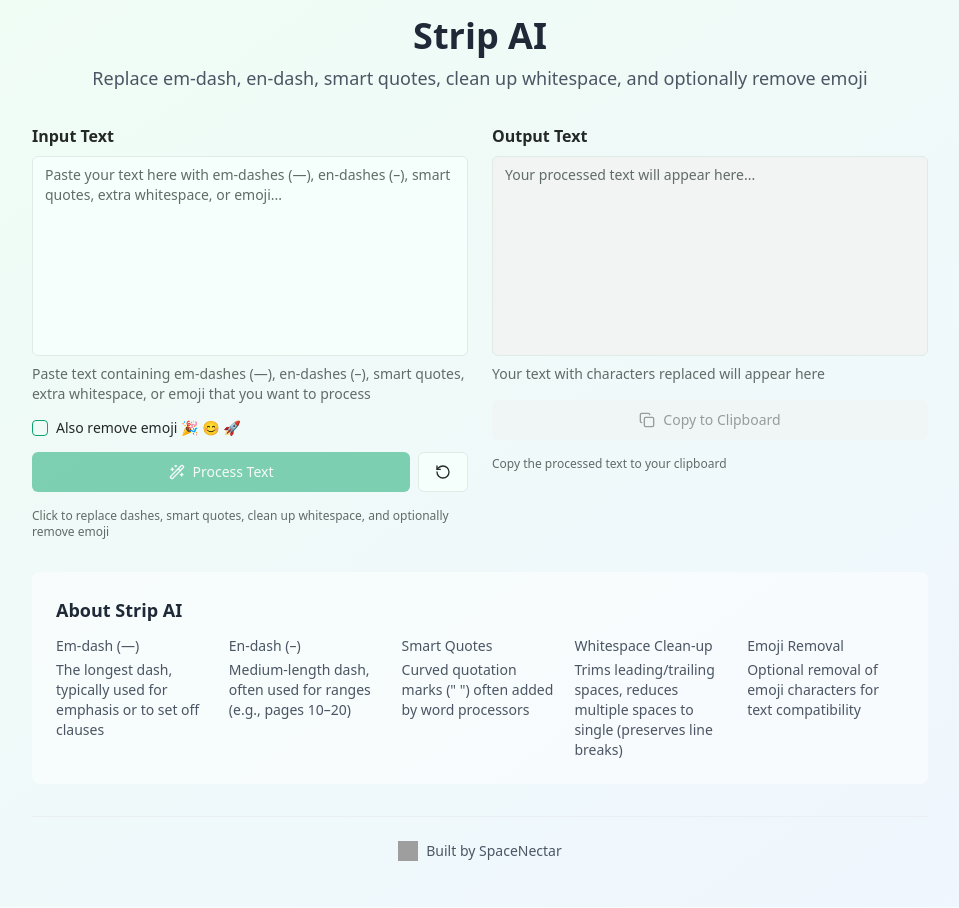
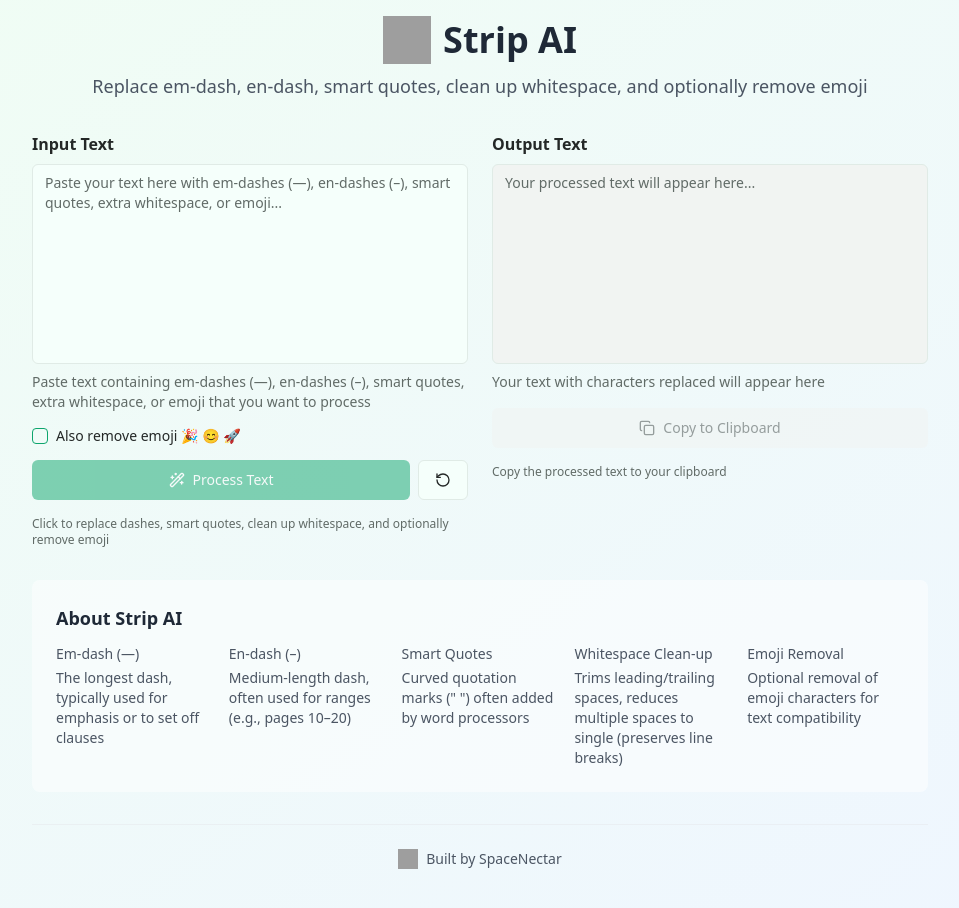
Before and after one commit to foxleigh81/strip-ai, a React (Vite) app: page / in a window 1280 px wide. Shown: the top 908 px of the page, without its empty margins (160-1119 px from the left). Built offline with nearby package versions, Linux system fonts and the light colour scheme; grey boxes are pictures that could not be loaded.

Commit message:
Adds logos to site

```diff
--- a/index.html
+++ b/index.html
@@ -32,7 +32,23 @@
       }
     </style>
 
-    <title>Strip AI - Text Normalizer</title>
+    <link
+      rel="icon"
+      type="image/png"
+      href="/favicon-96x96.png"
+      sizes="96x96"
+    />
+    <link rel="icon" type="image/svg+xml" href="/favicon.svg" />
+    <link rel="shortcut icon" href="/favicon.ico" />
+    <link
+      rel="apple-touch-icon"
+      sizes="180x180"
+      href="/apple-touch-icon.png"
+    />
+    <meta name="apple-mobile-web-app-title" content="Strip AI" />
+    <link rel="manifest" href="/site.webmanifest" />
+
+    <title>Strip AI - De-AI-fy your text</title>
   </head>
   <body>
     <!-- Google tag (gtag.js) -->
--- a/src/App.tsx
+++ b/src/App.tsx
@@ -64,7 +64,14 @@ function App() {
     <div className="min-h-screen bg-gradient-to-br from-green-50 to-blue-50 p-4">
       <div className="mx-auto max-w-4xl space-y-8">
         <header className="text-center">
-          <h1 className="text-4xl font-bold text-gray-800 mb-2">Strip AI</h1>
+          <div className="flex items-center justify-center gap-3 mb-2">
+            <img
+              src="/strip-ai-logo-small.png"
+              alt="Strip AI Logo"
+              className="w-12 h-12"
+            />
+            <h1 className="text-4xl font-bold text-gray-800">Strip AI</h1>
+          </div>
           <p className="text-lg text-gray-600">
             Replace em-dash, en-dash, smart quotes, clean up whitespace, and optionally remove emoji
           </p>
@@ -198,7 +205,7 @@ function App() {
             className="inline-flex items-center gap-2 text-sm text-gray-600 hover:text-gray-800 transition-colors"
           >
             <img
-              src="https://www.spacenectar.io/branding/logos/space-nectar-logo-full-colour-circle.png"
+              src="/space-nectar-logo-small.png"
               alt="SpaceNectar Logo"
               className="w-5 h-5"
             />
```
